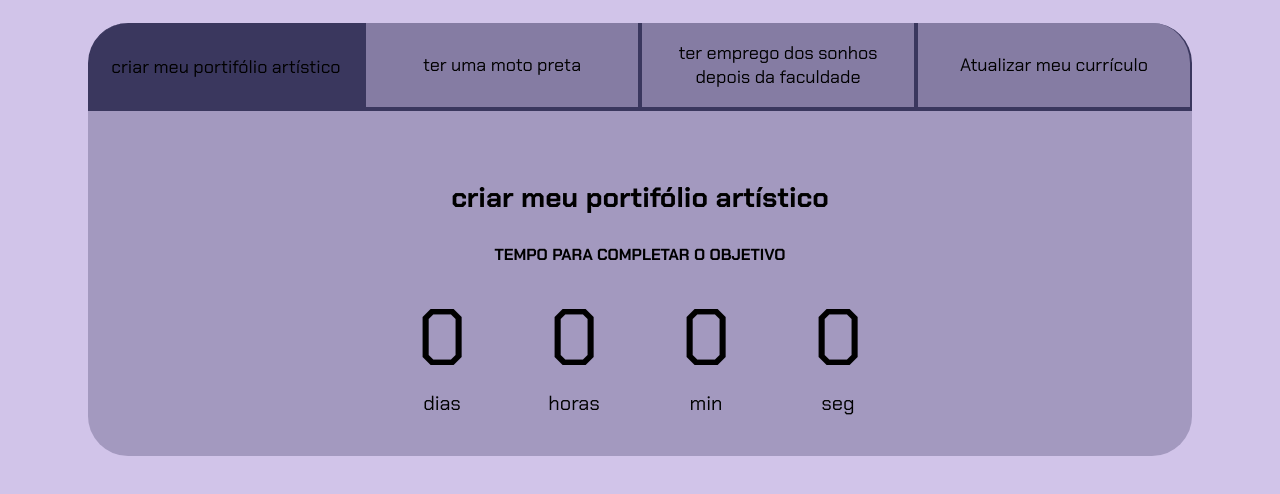
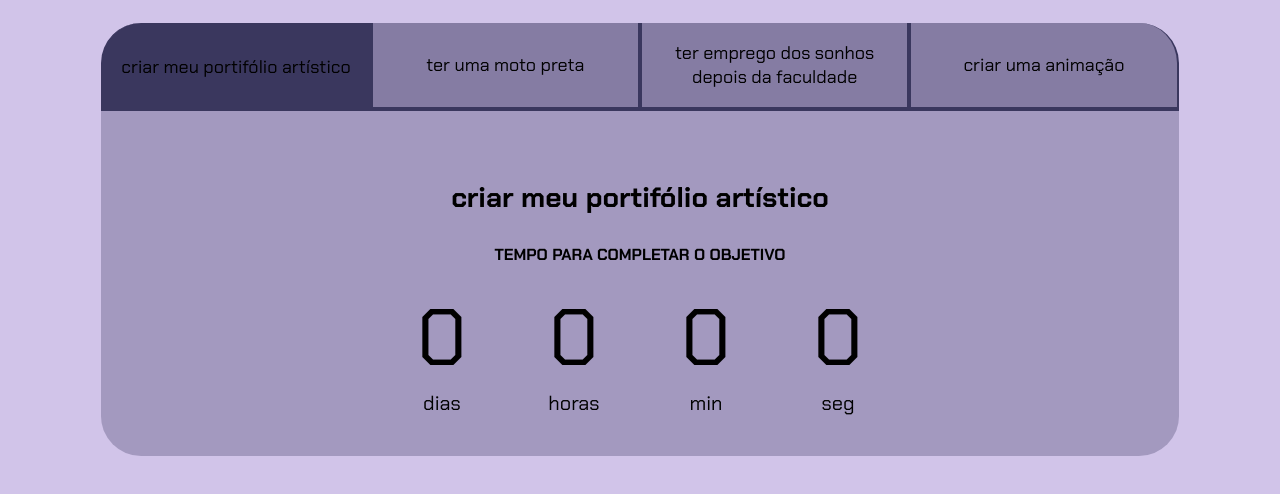
Before and after one commit to EvilynD07/projeto-de-vida, a plain HTML site: page index.html in a window 1280 px wide. Shown: the part 80-574 px from the top of the page. Drawn offline with Linux system fonts and the light colour scheme.

Commit message:
Update index.html
arrasei 2

```diff
--- a/index.html
+++ b/index.html
@@ -16,7 +16,7 @@
                 <button class="botao ativo">criar meu portifólio artístico</button>
                 <button class="botao">ter uma moto preta</button>
                 <button class="botao">ter emprego dos sonhos depois da faculdade</button>
-                <button class="botao">Atualizar meu currículo</button>
+                <button class="botao">criar uma animação</button>
             </div>
             <div class="abas-textos">
                 <div class="aba-conteudo ativo">
```
